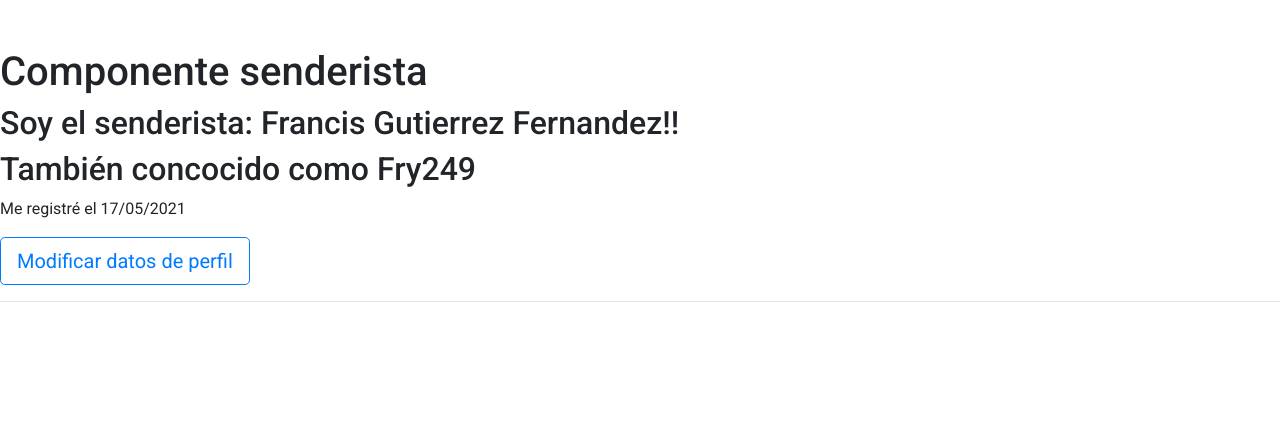
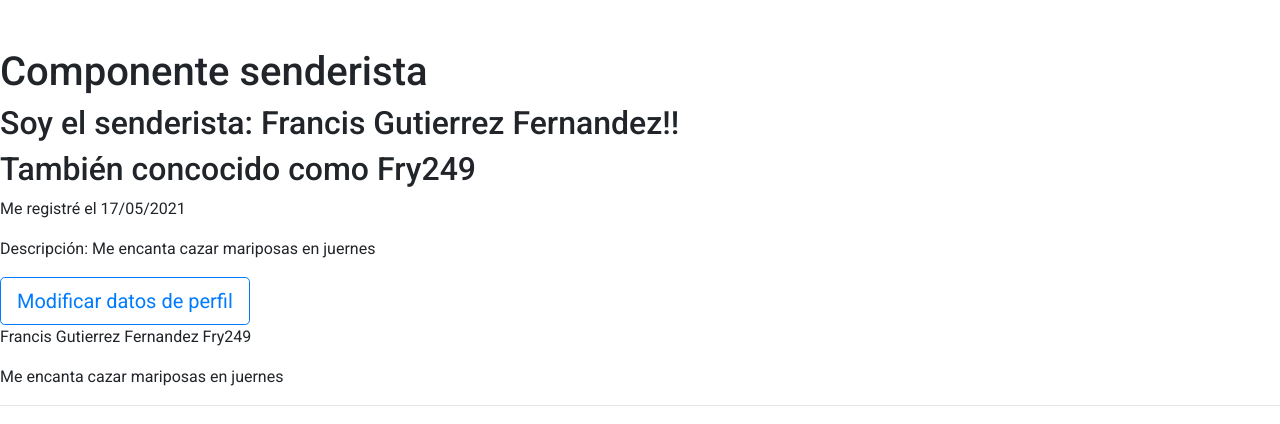
Before and after one commit to Team-EI1050/trailzen-webapp, an Angular app in the folder frontend/: page / in a window 1280 px wide. Shown: the top 424 px of the page. Built offline with nearby package versions, Linux system fonts and the light colour scheme.

Commit message:
metodo para obtener datos del modal

```diff
--- a/frontend/src/app/modalmodificar-senderista/modalmodificar-senderista.component.html
+++ b/frontend/src/app/modalmodificar-senderista/modalmodificar-senderista.component.html
@@ -12,25 +12,25 @@
             <ul>
                 <li class="sinPuntitos">
                   <div class= "gordo">
-                    <div class="izqui"><label for="nombreUsuario">Nombre</label></div>
-                    <div class="dere"><input type="text" id="nombreUsuario" value="{{nombre}}"></div>
+                    <div class="izqui"><label for="">Nombre</label></div>
+                    <div class="dere"><input type="text" id="nombre" value="{{nombre}}"></div>
                   </div>
                 </li>
                 <li class="sinPuntitos">
                   <div class= "gordo">
-                    <div class="izqui"><label for="apellido">Apellido</label></div>
+                    <div class="izqui"><label for="">Apellido</label></div>
                     <div class="dere"><input type="text" id="apellido" value="{{apellido}}"></div>
                   </div>
                 </li>
                 <li class="sinPuntitos">
                   <div class= "gordo">
-                    <div class="izqui"><label for="nickname">Nickname</label></div>
+                    <div class="izqui"><label for="">Nickname</label></div>
                     <div class="dere"><input type="text" id="nickname" value="{{nickname}}"></div>
                   </div>
                 </li>
                 <li class="sinPuntitos">
                   <div class= "gordo">
-                    <div class="izqui"><label for="descripcion">Descripción</label></div>
+                    <div class="izqui"><label for="">Descripción</label></div>
                     <div class="dere"><input type="text" id="descripcion" size="50" value="{{descripcion}}"></div>
                   </div>
                 </li>
@@ -39,11 +39,11 @@
       </form>
     </div>
     <div class="modal-footer">
-      <button type="button" class="btn btn-outline-dark" (click)="modal.close('Save click')">Guardar</button>
+      <button type="button" class="btn btn-outline-dark" (click)="modal.close(); getDatosActualizados()">Guardar</button>
     </div>
   </ng-template>
-
   <!-- Previa a abrirse el modal -->
   <button class="btn btn-lg btn-outline-primary" (click)="open(content)">Modificar datos de perfil</button>
 
-  <p>{{ closeResult }}</p>
+  <p>{{nombre}}  {{apellido}}  {{nickname}}</p>
+  <p>{{descripcion}}</p>
--- a/frontend/src/app/modalmodificar-senderista/modalmodificar-senderista.component.ts
+++ b/frontend/src/app/modalmodificar-senderista/modalmodificar-senderista.component.ts
@@ -18,7 +18,6 @@ export class ModalmodificarSenderistaComponent {
 
   constructor(private modalService: NgbModal) {}
 
-
   //modal
   async open(content) {
     this.modalService.open(content, {ariaLabelledBy: 'modal-basic-title', windowClass: "myCustomModalClass"}).result.then((result) => {
@@ -34,9 +33,15 @@ export class ModalmodificarSenderistaComponent {
     } else if (reason === ModalDismissReasons.BACKDROP_CLICK) {
       return 'by clicking on a backdrop';
     } else {
-      return `with: ${reason}`;
+      return `with:`;
     }
   }
   //---------------
 
+  getDatosActualizados(){
+    this.nombre = (<HTMLInputElement>document.getElementById("nombre")).value;
+    this.apellido = (<HTMLInputElement>document.getElementById("apellido")).value;
+    this.nickname = (<HTMLInputElement>document.getElementById("nickname")).value;
+    this.descripcion = (<HTMLInputElement>document.getElementById("descripcion")).value;
+  }
 }
--- a/frontend/src/app/senderista/senderista.component.html
+++ b/frontend/src/app/senderista/senderista.component.html
@@ -4,5 +4,6 @@
 <h2>Soy el senderista: {{nombre}} {{apellido}}!!</h2>
 <h2>También concocido como {{nickname}}</h2>
 <p>Me registré el {{fechaCreacion}}</p>
+<p>Descripción: {{descripcion}}</p>
 
 <app-modalmodificar-senderista [id]="id" [nombre]="nombre" [apellido]="apellido" [nickname]="nickname" [descripcion]="descripcion"></app-modalmodificar-senderista>
--- a/frontend/src/app/senderista/senderista.ts
+++ b/frontend/src/app/senderista/senderista.ts
@@ -1,5 +1,5 @@
 export interface Senderista{
-    id?: number;
+    _id?: number;
     nombre?: string;
     apellido?: string;
     correo?: string;
```
Also changed, not shown: 2 other files (tests, documents, lock files or other folders).
